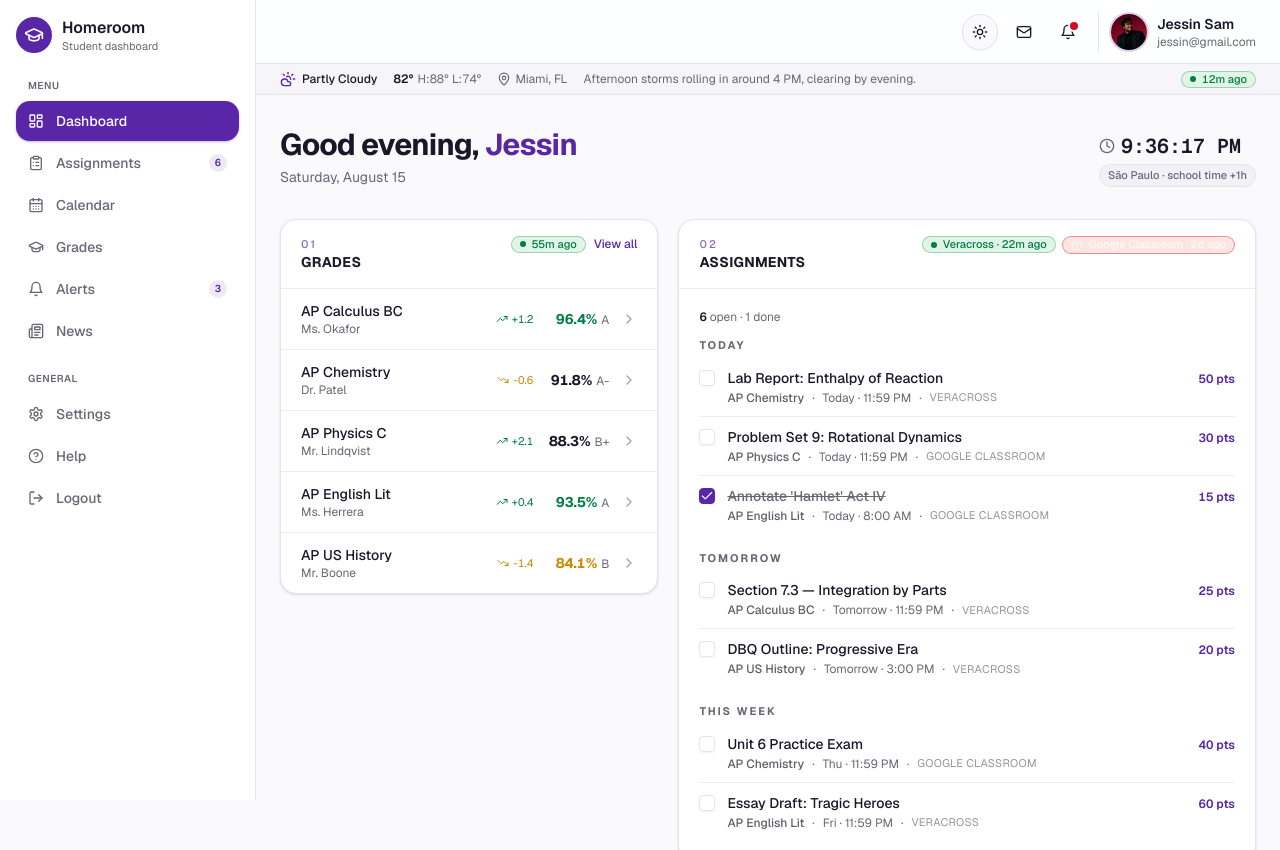
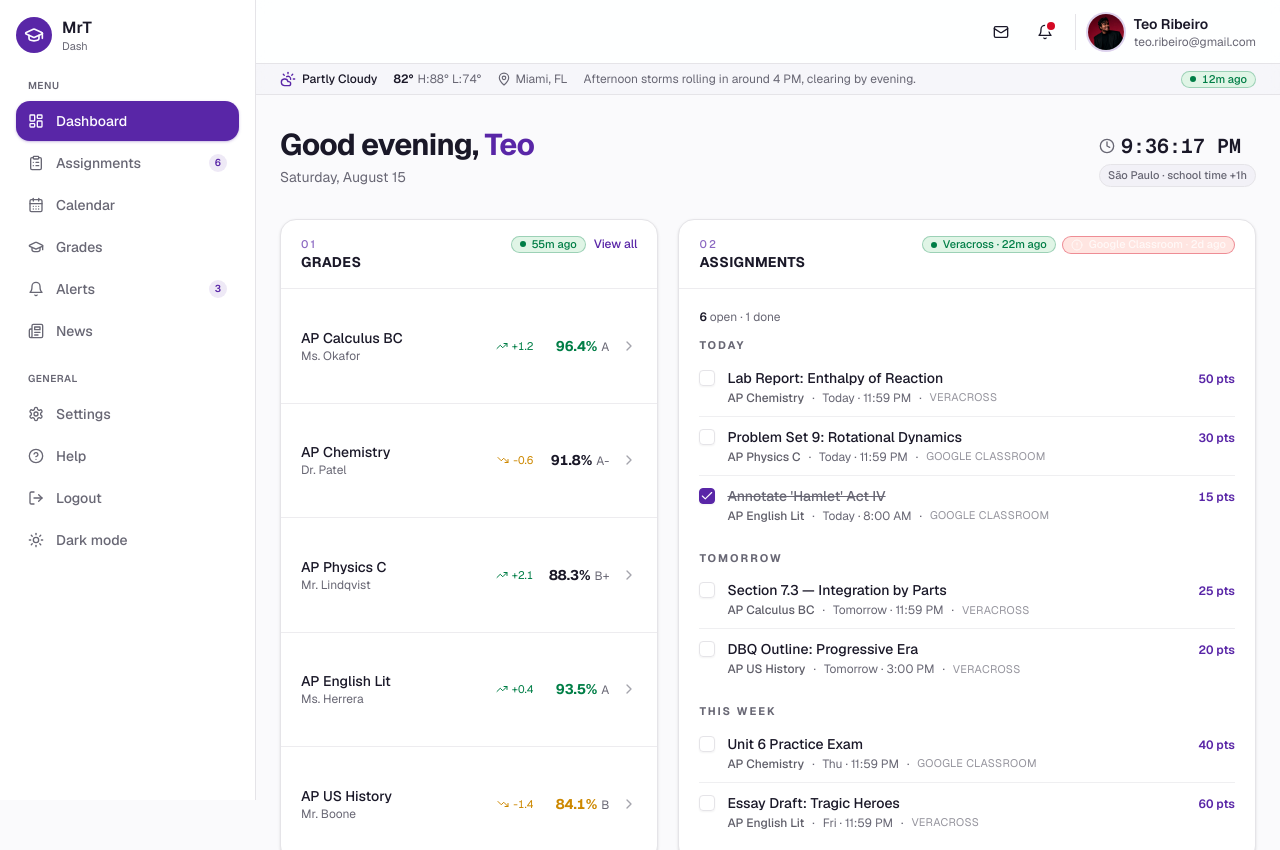
Before and after one commit to fabiolr/tasko-modern-task-management, a Next.js app: page / in a window 1280 px wide. Shown: the top 850 px of the page. Built offline with nearby package versions, Linux system fonts and the light colour scheme.

Commit message:
feat: update dashboard layout and add theme toggle\n\nUpdated layout and added theme toggle button in sidebar

```diff
--- a/app/page.tsx
+++ b/app/page.tsx
@@ -23,7 +23,7 @@ export default function DashboardPage() {
         <main className="mx-auto w-full max-w-6xl px-4 py-6 sm:px-6 sm:py-8">
           <DashboardHeader />
 
-          <div className="mt-8 grid grid-cols-1 items-start gap-5 lg:grid-cols-5">
+          <div className="mt-8 grid grid-cols-1 gap-5 lg:grid-cols-5">
             <div className="lg:col-span-2">
               <GradesOverview />
             </div>
--- a/components/dashboard/grades-overview.tsx
+++ b/components/dashboard/grades-overview.tsx
@@ -17,6 +17,7 @@ export function GradesOverview() {
 
   return (
     <SectionCard
+      className="h-full"
       eyebrow="01"
       title="Grades"
       freshness={<FreshnessIndicator freshness={freshness} />}
@@ -30,14 +31,14 @@ export function GradesOverview() {
       }
       contentClassName="p-0"
     >
-      <ul className="divide-y divide-border/70">
+      <ul className="flex h-full flex-col divide-y divide-border/70">
         {GRADES.map((g) => {
           const Trend = g.trend >= 0 ? TrendingUp : TrendingDown
           return (
-            <li key={g.slug}>
+            <li key={g.slug} className="flex-1">
               <Link
                 href={`/grades#${g.slug}`}
-                className="group flex items-center gap-3 px-5 py-3 transition-colors hover:bg-accent/60 focus-visible:bg-accent/60 focus-visible:outline-none"
+                className="group flex h-full items-center gap-3 px-5 py-3 transition-colors hover:bg-accent/60 focus-visible:bg-accent/60 focus-visible:outline-none"
               >
                 <div className="min-w-0 flex-1">
                   <p className="truncate text-sm font-medium text-foreground">{g.course}</p>
--- a/components/dashboard/sidebar.tsx
+++ b/components/dashboard/sidebar.tsx
@@ -1,5 +1,6 @@
 "use client"
 
+import { useEffect, useState } from "react"
 import {
   LayoutDashboard,
   ClipboardList,
@@ -10,9 +11,12 @@ import {
   Settings,
   HelpCircle,
   LogOut,
+  Moon,
+  Sun,
 } from "lucide-react"
 import { cn } from "@/lib/utils"
 import Link from "next/link"
+import { useTheme } from "@/components/theme-provider"
 
 type NavItem = {
   icon: typeof LayoutDashboard
@@ -74,6 +78,28 @@ function NavList({ items, activeLabel }: { items: NavItem[]; activeLabel: string
   )
 }
 
+function ThemeToggleRow() {
+  const { resolvedTheme, setTheme } = useTheme()
+  const [mounted, setMounted] = useState(false)
+  useEffect(() => setMounted(true), [])
+  const isDark = resolvedTheme === "dark"
+
+  return (
+    <button
+      type="button"
+      onClick={() => setTheme(isDark ? "light" : "dark")}
+      aria-label={mounted ? `Switch to ${isDark ? "light" : "dark"} mode` : "Toggle theme"}
+      className="group flex w-full items-center gap-3 rounded-lg px-3 py-2.5 text-sm font-medium text-muted-foreground transition-colors duration-200 hover:bg-secondary hover:text-foreground"
+    >
+      <span className="relative flex size-4 shrink-0 items-center justify-center" aria-hidden>
+        <Sun className="size-4 rotate-0 scale-100 transition-all dark:-rotate-90 dark:scale-0" />
+        <Moon className="absolute size-4 rotate-90 scale-0 transition-all dark:rotate-0 dark:scale-100" />
+      </span>
+      <span className="truncate">{mounted && isDark ? "Light mode" : "Dark mode"}</span>
+    </button>
+  )
+}
+
 export function Sidebar({ activeLabel = "Dashboard" }: { activeLabel?: string }) {
   return (
     <aside className="flex h-full w-64 flex-col border-r border-border bg-sidebar p-4">
@@ -82,8 +108,8 @@ export function Sidebar({ activeLabel = "Dashboard" }: { activeLabel?: string })
           <GraduationCap className="size-5" aria-hidden />
         </div>
         <div className="leading-tight">
-          <p className="text-base font-semibold text-foreground">Homeroom</p>
-          <p className="text-[11px] text-muted-foreground">Student dashboard</p>
+          <p className="text-base font-semibold text-foreground">MrT</p>
+          <p className="text-[11px] text-muted-foreground">Dash</p>
         </div>
       </Link>
 
@@ -100,6 +126,9 @@ export function Sidebar({ activeLabel = "Dashboard" }: { activeLabel?: string })
             General
           </p>
           <NavList items={generalItems} activeLabel={activeLabel} />
+          <div className="mt-0.5">
+            <ThemeToggleRow />
+          </div>
         </div>
       </div>
     </aside>
--- a/components/dashboard/top-bar.tsx
+++ b/components/dashboard/top-bar.tsx
@@ -3,7 +3,6 @@
 import { Mail, Bell } from "lucide-react"
 import { Button } from "@/components/ui/button"
 import { Avatar, AvatarFallback, AvatarImage } from "@/components/ui/avatar"
-import { ThemeToggle } from "@/components/dashboard/theme-toggle"
 import { MobileNav } from "@/components/dashboard/mobile-nav"
 import { USER } from "@/lib/mock-data"
 
@@ -26,8 +25,6 @@ export function TopBar() {
       <div className="hidden flex-1 lg:block" />
 
       <div className="flex items-center gap-1.5 sm:gap-2">
-        <ThemeToggle />
-
         <Button variant="ghost" size="icon" className="size-9 rounded-full" aria-label="Messages">
           <Mail className="size-4" aria-hidden />
         </Button>
--- a/lib/mock-data.ts
+++ b/lib/mock-data.ts
@@ -1,9 +1,9 @@
 import type { FreshnessThresholds } from "@/lib/freshness"
 
 export const USER = {
-  name: "Jessin",
-  fullName: "Jessin Sam",
-  email: "jessin@gmail.com",
+  name: "Teo",
+  fullName: "Teo Ribeiro",
+  email: "teo.ribeiro@gmail.com",
   avatar: "/profile.jpg",
   schoolTimeZone: "America/New_York",
   schoolTimeZoneLabel: "school time",
```
